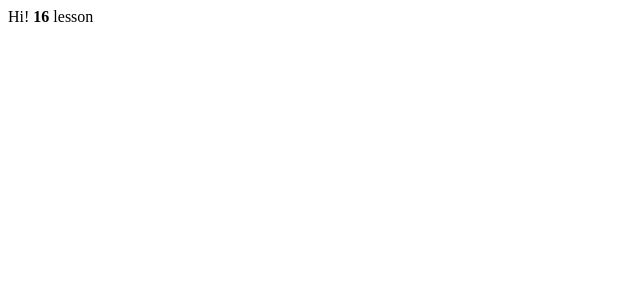
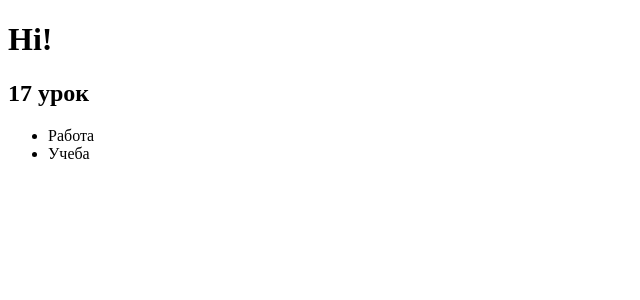
Before and after one commit to WebHeroSchool/TsarevaKate_React, a React (Create React App) app: page / in a window 1280 px wide. Shown: the top 300 px of the page, without its empty margins (0-640 px from the left). Built offline with nearby package versions, Linux system fonts and the light colour scheme.

Commit message:
chore: lesson react-component

```diff
--- a/src/App.js
+++ b/src/App.js
@@ -1,5 +1,19 @@
 import React from 'react';
+const lessonNum = 17;
+const ItemList = () => (
+  <ul>
+    <li>Работа</li>
+    <li>Учеба</li>
+  </ul>
+);
+const App = () => (<div>
+  <h1>
+    Hi!
+  </h1>
+  <h2>
+    <b>{lessonNum}</b> урок
+  </h2>
+  <ItemList />
+</div>);
 
-const element = (<div>Hi! <b>16</b> lesson</div>);
-
-export { element };
+export default App;
--- a/src/index.js
+++ b/src/index.js
@@ -1,8 +1,8 @@
 import React from 'react';
 import ReactDOM from 'react-dom';
-import { element } from './App';
+import App from './App';
 
 ReactDOM.render(
-  element,
+  <App />,
   document.getElementById('root')
 );
```
